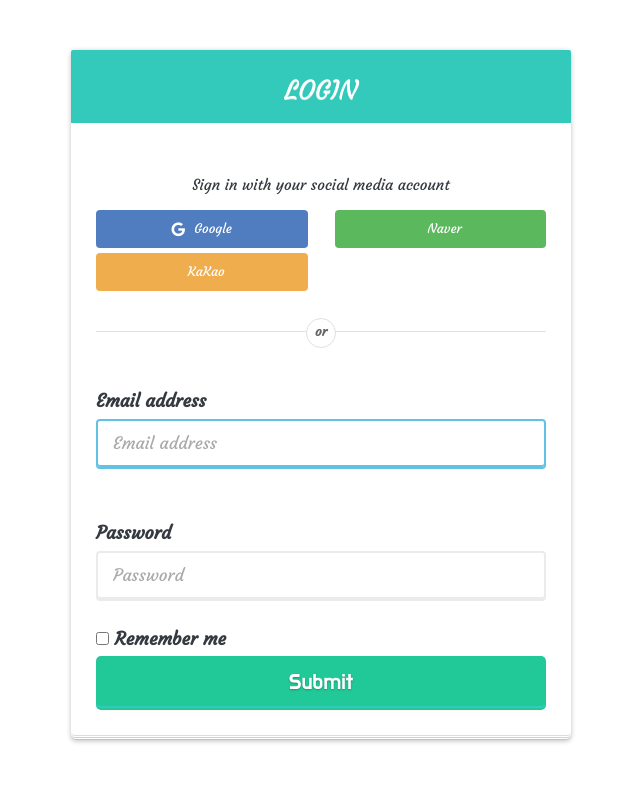
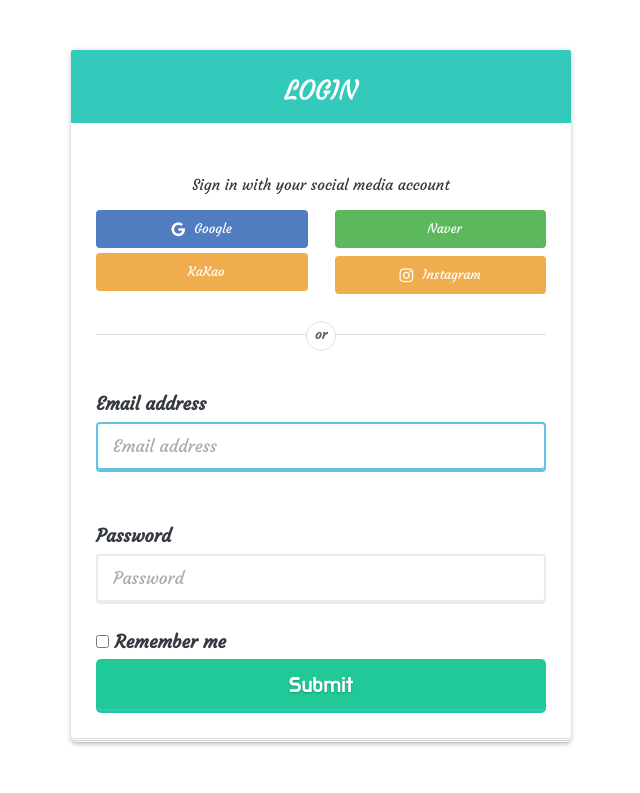
Before and after one commit to herineeda/LectureEvaluation, a Django app: page /accounts/login/ in a window 1280 px wide. Shown: the part 62-855 px from the top of the page, without its empty margins (319-959 px from the left). Before the commit the page ends 805 px from the top, so only its background shows below. Run offline with Django 3.2, Linux system fonts and the light colour scheme; some libraries are stand-ins or nearby versions; some web fonts are replaced.

Commit message:
instagram

```diff
--- a/project/accounts/templates/login.html
+++ b/project/accounts/templates/login.html
@@ -236,6 +236,7 @@ input {
 								<a href="{% provider_login_url 'google' %}" class="btn btn-primary pull-left"><i class="fa fa-google"></i> Google</a>
 								<a href="{% provider_login_url 'naver' %}" class="btn btn-success pull-right"><i class="fa fa-naver"></i> Naver</a>
                         <a href="{% provider_login_url 'kakao' %}" class="btn btn-warning pull-left"><i class="fa fa-kakao"></i> KaKao</a>
+                        <a href="{% provider_login_url 'instagram' %}" class="btn btn-warning pull-right"><i class="fa fa-instagram"></i> Instagram</a>
 							</div>
 							<div class="or-seperator"><b>or</b></div>
 				<br>
--- a/project/project/settings.py
+++ b/project/project/settings.py
@@ -39,6 +39,7 @@ INSTALLED_APPS = [
     'allauth.socialaccount.providers.google',
     'allauth.socialaccount.providers.naver',
     'allauth.socialaccount.providers.kakao',
+    'allauth.socialaccount.providers.instagram',
 ]
 
 SITE_ID = 1
```
